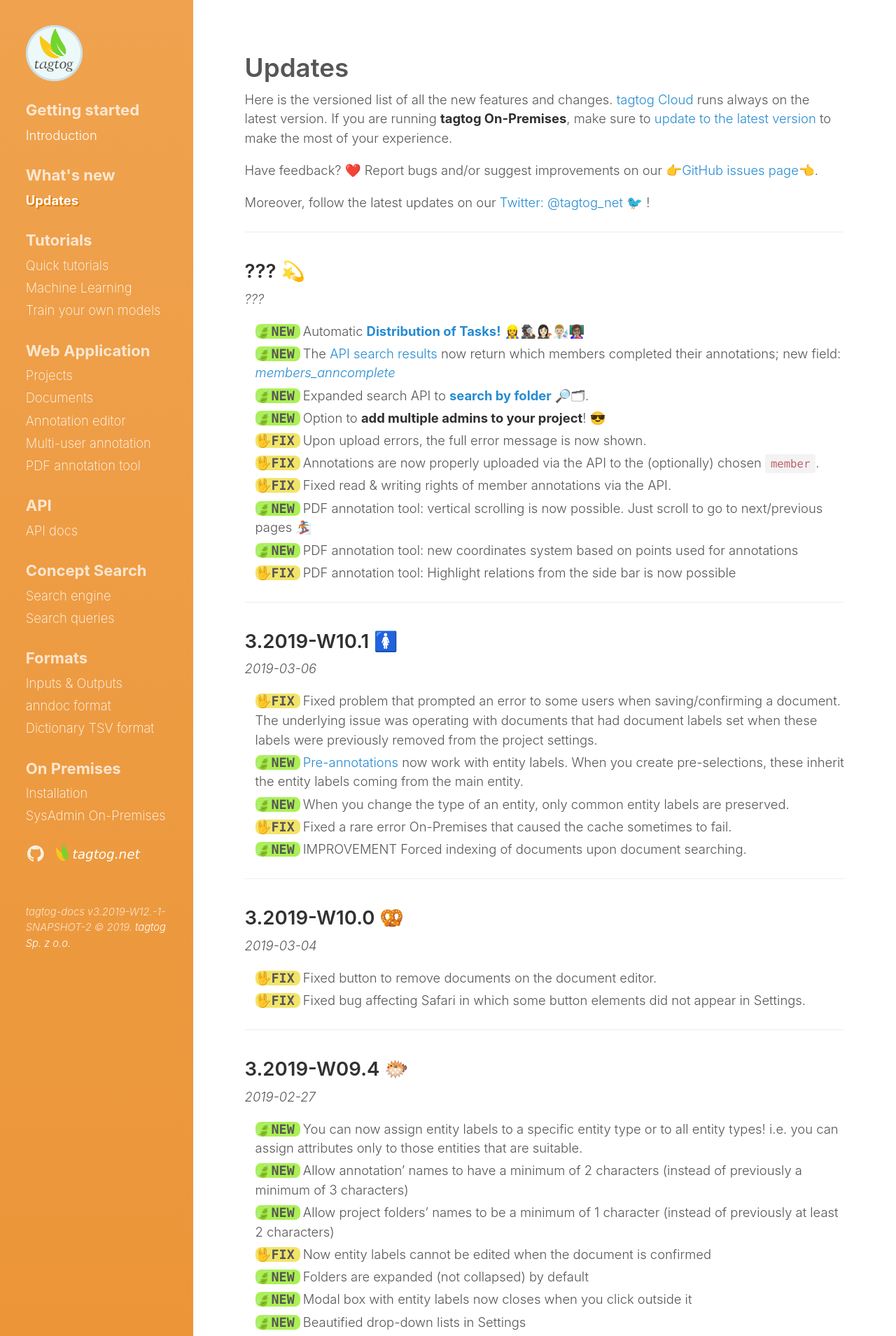
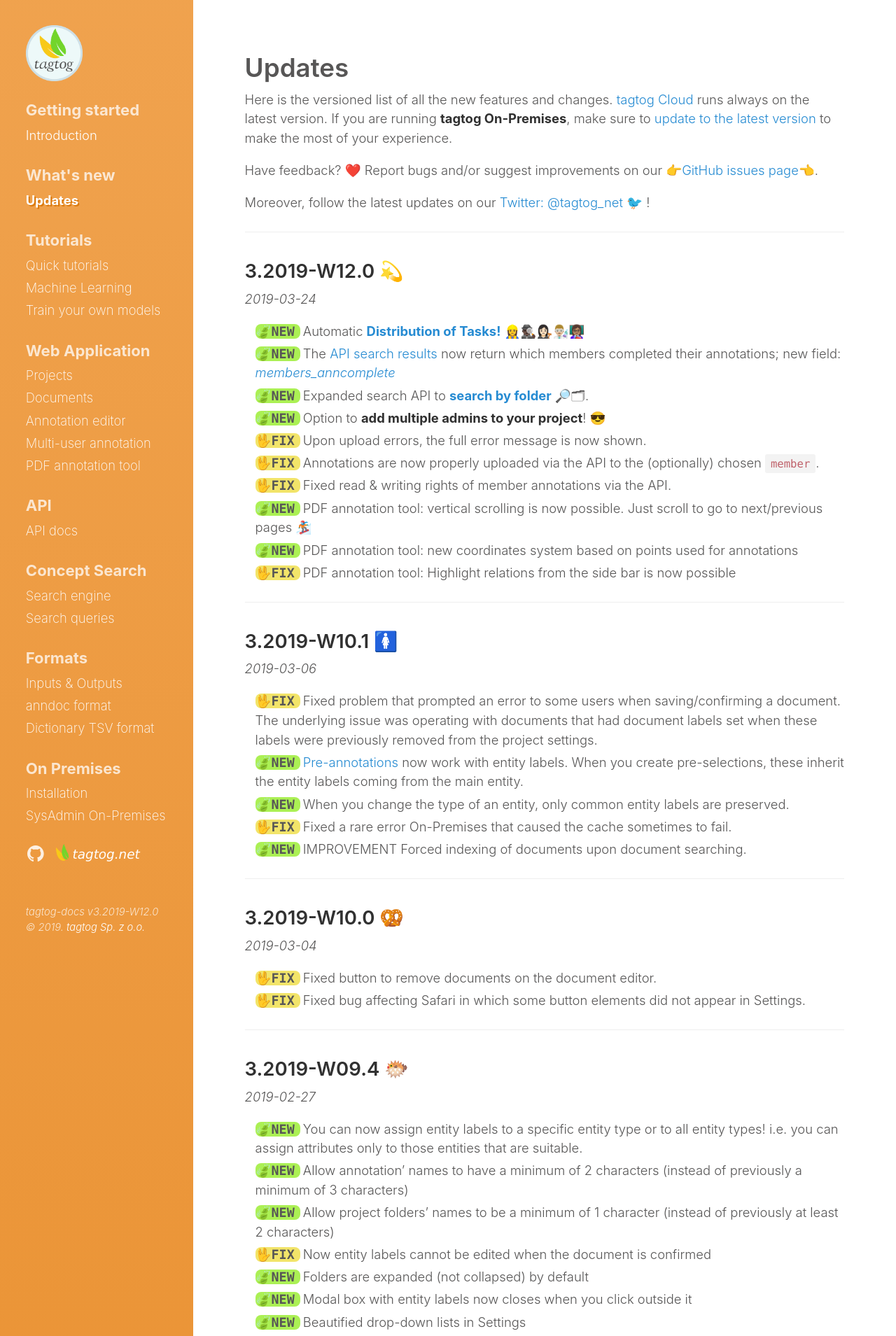
Before and after one commit to tagtogorg/tagtog-doc, a Jekyll site: the page built from updates.md, in a window 1280 px wide. Shown: the top 1909 px of the page at 70% size. Built offline with Jekyll 4.4.1, drawn with Linux system fonts in a browser that asks for light colours; nearby versions of some CDN libraries; emoji names are drawn with the system emoji font.

Commit message:
Bump version: 3.2019-W12.0 💫

```diff
--- a/_config.yml
+++ b/_config.yml
@@ -63,7 +63,7 @@ plugins:
   - jemoji
 
 # Custom vars
-version: 3.2019-W12.-1-SNAPSHOT-2
+version: 3.2019-W12.0
 sidebar_home_link:  true
 search_page:   false
 # sidebar_blog_link:  '/blog'   # By default, your home page is your blog
--- a/updates.md
+++ b/updates.md
@@ -14,8 +14,8 @@ Moreover, follow the latest updates on our [Twitter: @tagtog_net 🐦](https://t
 
 ---
 
-## ??? 💫
-_???_
+## 3.2019-W12.0 💫
+_2019-03-24_
 
 <ul class="updates">
   <li class="new"><span markdown="1">Automatic [**Distribution of Tasks!**](collaboration.html#annotation-flows) 👷‍♀️🕵🏿‍♂️‍👩🏻‍⚖️‍👨🏼‍🔬👩🏽‍🏫</span></li>
```
Also changed, not shown: 1 other file.
